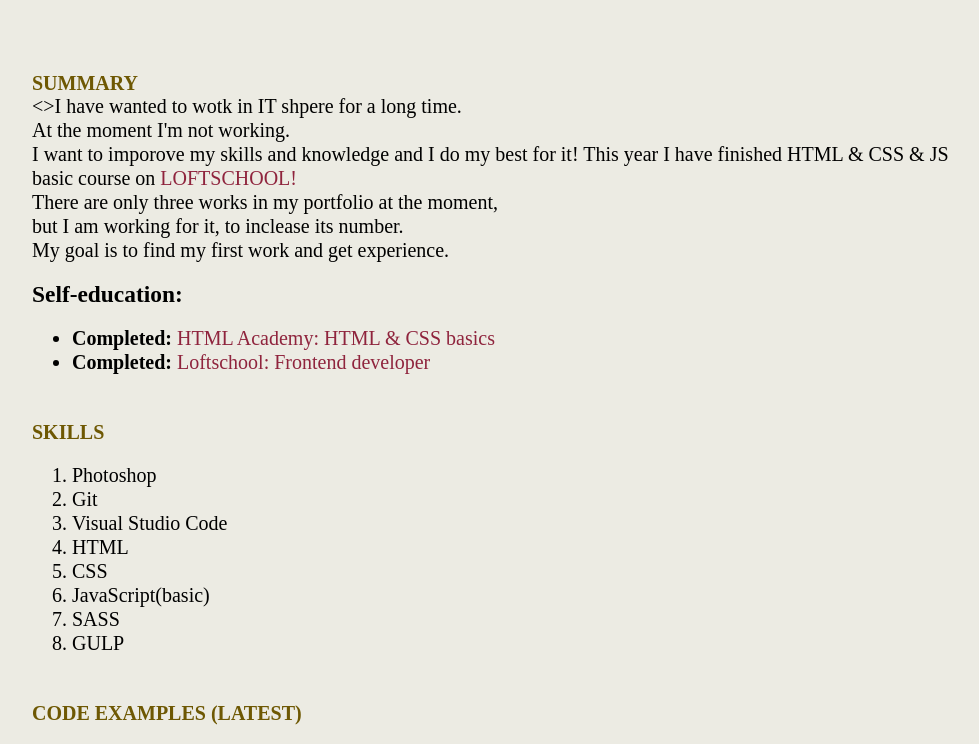
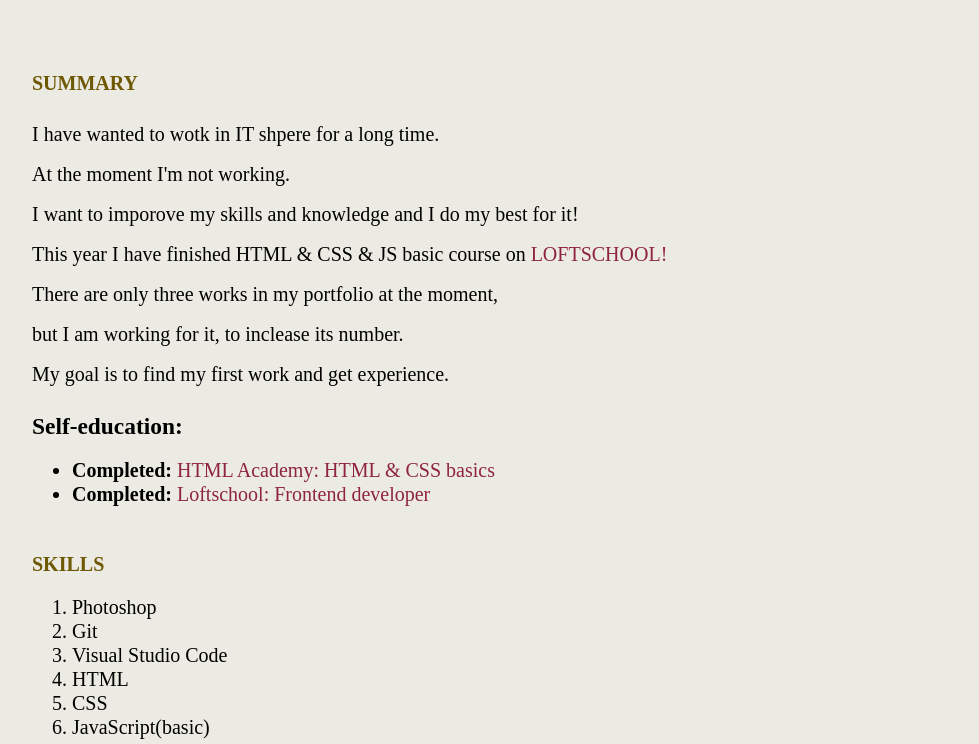
Before and after one commit to smysov/rsschool-cv, a plain HTML site: page index.html in a window 1280 px wide. Shown: the part 356-1100 px from the top of the page, without its empty margins (138-1117 px from the left). Drawn offline with Linux system fonts and the light colour scheme.

Commit message:
docs: fixed display information in index.html file

```diff
--- a/index.html
+++ b/index.html
@@ -184,9 +184,9 @@
 
         <section class="summary">
           <h2 class="summary__title">SUMMARY</h2>
-          <>I have wanted to wotk in IT shpere for a long time.<br>
+          <p>I have wanted to wotk in IT shpere for a long time.<br>
             At the moment I'm not working.<br>
-            I want to imporove my skills and knowledge and I do my best for it!
+            I want to imporove my skills and knowledge and I do my best for it!<br>
             This year I have finished HTML & CSS & JS basic course on
             <a href="https://loftschool.com/">LOFTSCHOOL!</a><br>
             There are only three works in my portfolio at the moment,<br>
```
